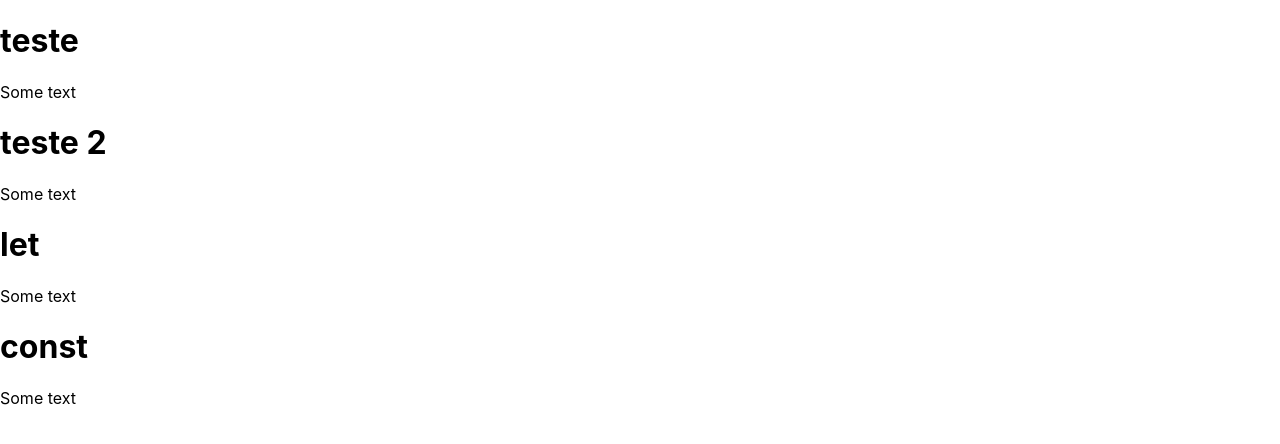
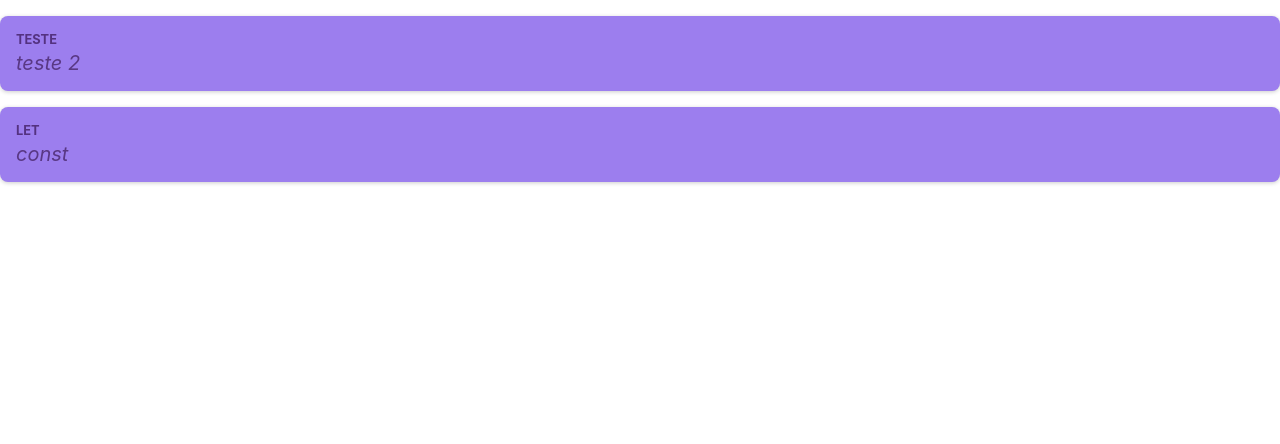
Before and after one commit to guiizis/nextJS, a React (Create React App) app in the folder react-raw/my-react-app/: page / in a window 1280 px wide. Shown: the top 444 px of the page. Built offline with nearby package versions, Linux system fonts and the light colour scheme.

Commit message:
add css modules

```diff
--- a/react-raw/my-react-app/src/App.js
+++ b/react-raw/my-react-app/src/App.js
@@ -4,8 +4,8 @@
 function App() {
   return (
     <main>
-      <PostComponent names={['teste', 'teste 2']}/>
-      <PostComponent names={['let', 'const']}/>
+      <PostComponent author='teste' text='teste 2'/>
+      <PostComponent author='let' text='const'/>
     </main>
   );
 }
--- a/react-raw/my-react-app/src/components/Post.js
+++ b/react-raw/my-react-app/src/components/Post.js
@@ -1,15 +1,12 @@
-export function PostComponent({names}) {
+import classes from './Post.module.css';
+
+export function PostComponent({ author, text }) {
   return (
     <div>
-     {
-     names.map(arrayItem => {
-      return (
-        <div key={arrayItem}>
-          <h1>{arrayItem}</h1>
-          <p>Some text</p>
-        </div>
-      )
-     })}
+      <div className={classes.post}>
+        <h1 className={classes.author}>{author}</h1>
+        <p className={classes.text}>{text}</p>
+      </div>
     </div>
   )
 }
--- /dev/null
+++ b/react-raw/my-react-app/src/components/Post.module.css
@@ -0,0 +1,35 @@
+.post {
+  margin: 1rem 0;
+  padding: 1rem;
+  background-color: #9c7eee;
+  border-radius: 8px;
+  box-shadow: 0 1px 4px rgba(0, 0, 0, 0.2);
+  animation: animate-in 1s ease-out forwards;
+}
+
+.author {
+  font-size: 0.8rem;
+  font-weight: bold;
+  color: #543280;
+  margin: 0;
+  text-transform: uppercase;
+}
+
+.text {
+  white-space: pre-wrap;
+  font-size: 1.25rem;
+  margin: 0.25rem 0 0 0;
+  color: #593884;
+  font-style: italic;
+}
+
+@keyframes animate-in {
+  from {
+    opacity: 0;
+    transform: translateY(1rem);
+  }
+  to {
+    opacity: 1;
+    transform: translateY(0);
+  }
+}
```
